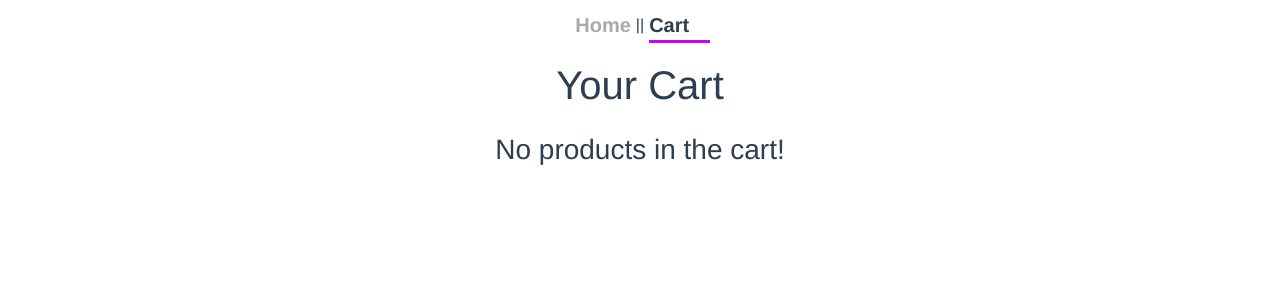
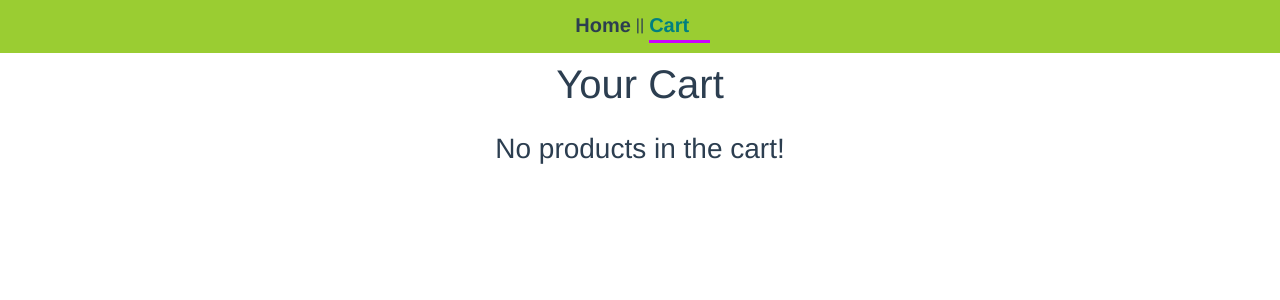
Before and after one commit to vuhongson1998/shopping-cart-bootstrappp, a Vue app: page /cart in a window 1280 px wide. Shown: the top 300 px of the page. Built offline with nearby package versions, Linux system fonts and the light colour scheme.

Commit message:
Style css

```diff
--- a/src/App.vue
+++ b/src/App.vue
@@ -40,16 +40,19 @@ body {
   height: 53px;
   background-color: white;
   line-height: 30px;
+  background-color: yellowgreen;
+  position: fixed;
+  z-index: 10000;
 
   a {
     font-weight: bold;
-    color: darkgray;
+    color: #2c3e50;
     text-decoration: none;
     margin: 0 5px 0 5px;
     font-size: 1.25rem;
 
     &.router-link-active {
-      color: #2c3e50;
+      color: teal;
     }
   }
 }
--- a/src/components/products/ProductDescriptionDrawer.vue
+++ b/src/components/products/ProductDescriptionDrawer.vue
@@ -46,7 +46,7 @@ export default {
     width: 0;
     position: fixed;
     z-index: 1;
-    top: 0;
+    top: 45px;
     left: 0;
     overflow-x: hidden;
     transition: 0.5s;
--- a/src/views/Cart.vue
+++ b/src/views/Cart.vue
@@ -1,6 +1,6 @@
 <template>
     <div>
-        <h1 class="pt-2 pb-3">Your Cart</h1>
+        <h1 class="pt-2 pb-3 cart-page-title">Your Cart</h1>
         <div class="cart-item-card" v-show="products.length">
             <table class="table">
                 <thead>
@@ -56,4 +56,8 @@ export default {
         justify-content: space-around;
     }
 }
+
+.cart-page-title {
+    padding-top: 60px !important;
+}
 </style>
--- a/src/views/HomeView.vue
+++ b/src/views/HomeView.vue
@@ -55,6 +55,9 @@ export default {
 }
 </script>
 <style lang="scss">
+.home {
+  padding-top: 60px;
+}
 @media (min-width: 576px) {
   .home {
       position: absolute;
```
